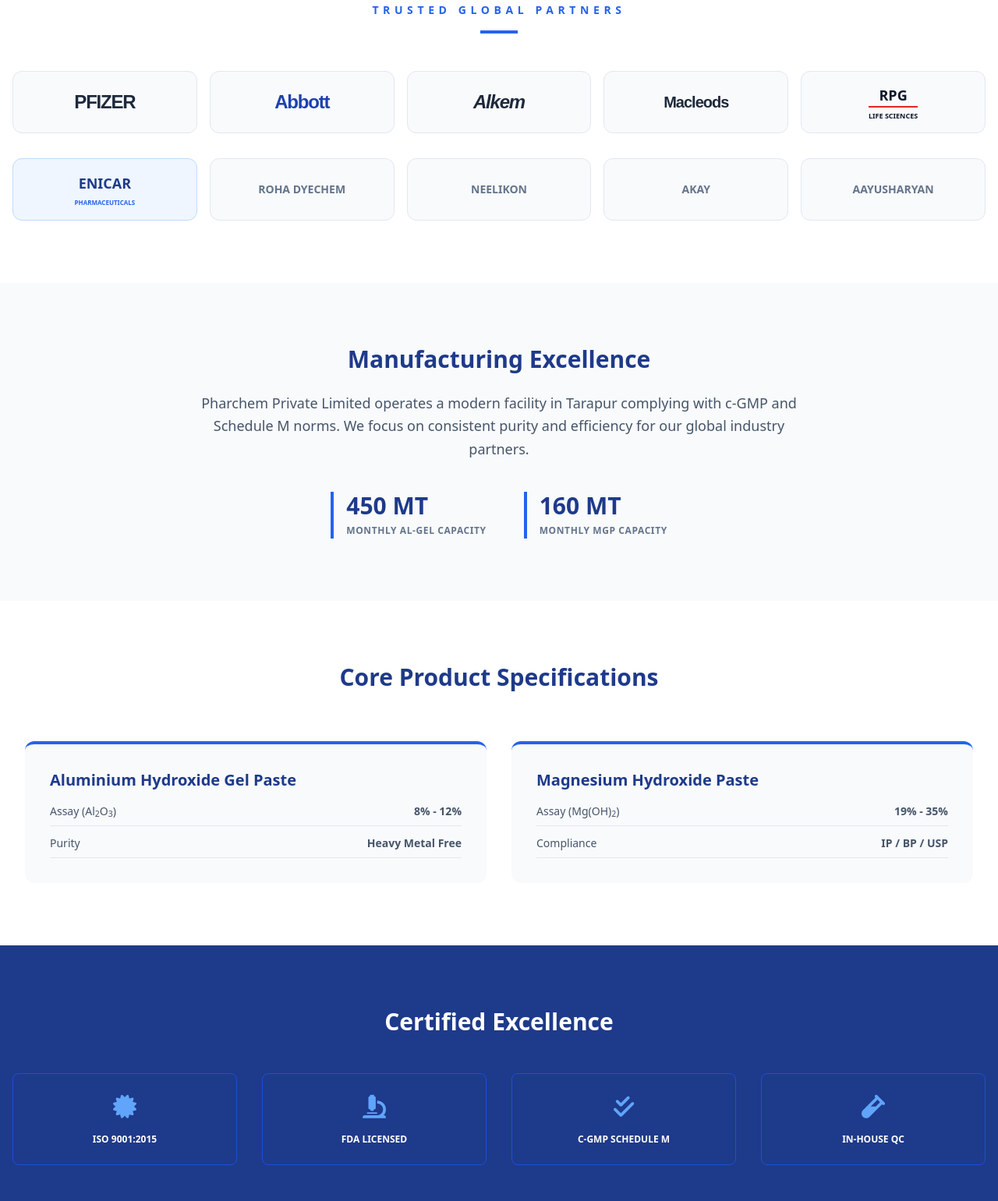
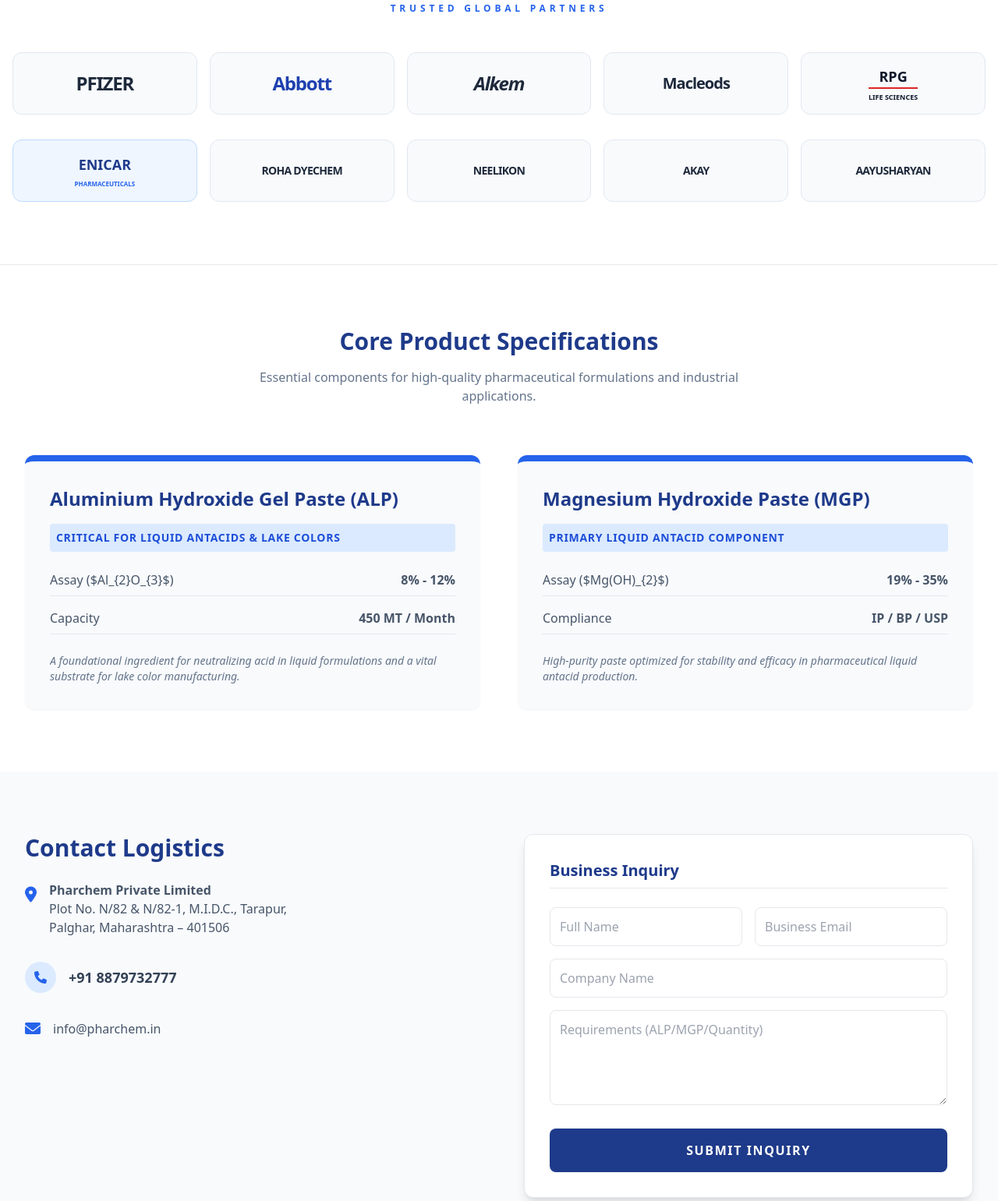
Before and after one commit to Pharchem/pharchem-website, a plain HTML site: page index.html in a window 1280 px wide. Shown: the part 707-2248 px from the top of the page at 78% size. Drawn offline with nearby package versions, Linux system fonts and the light colour scheme.

Commit message:
index.html

```diff
--- a/index.html
+++ b/index.html
@@ -11,7 +11,7 @@
         html { scroll-behavior: smooth; }
         .partner-card { background: #f8fafc; border: 1px solid #e2e8f0; padding: 1.5rem; border-radius: 0.75rem; display: flex; align-items: center; justify-content: center; height: 80px; transition: all 0.3s; }
         .partner-card:hover { border-color: #2563eb; background: white; transform: translateY(-2px); box-shadow: 0 4px 6px -1px rgb(0 0 0 / 0.1); }
-        .logo-text { font-family: sans-serif; font-weight: 900; letter-spacing: -0.05em; color: #1e293b; }
+        .logo-text { font-family: ui-sans-serif, system-ui, -apple-system, sans-serif; font-weight: 900; letter-spacing: -0.05em; color: #1e293b; }
     </style>
 </head>
 <body class="bg-slate-50 text-slate-900 font-sans">
@@ -20,7 +20,11 @@
         <div class="max-w-7xl mx-auto px-4 sm:px-6 lg:px-8">
             <div class="flex justify-between h-20">
                 <div class="flex items-center">
-                    <img src="logo.png" alt="Pharchem Private Limited" class="h-14 w-auto">
+                    <img src="logo.png" alt="Pharchem Private Limited" class="h-14 w-auto" onerror="this.style.display='none'; this.nextElementSibling.style.display='block';">
+                    <div class="hidden flex-col border-l-4 border-blue-600 pl-3">
+                        <span class="text-2xl font-black text-blue-900 leading-none tracking-tighter">PHARCHEM</span>
+                        <span class="text-[10px] font-bold text-blue-600 tracking-[0.3em] uppercase">Private Limited</span>
+                    </div>
                 </div>
                 <div class="hidden md:flex items-center space-x-8 text-sm font-semibold uppercase tracking-wider">
                     <a href="#about" class="hover:text-blue-600 transition">About</a>
@@ -37,21 +41,20 @@
             <div class="max-w-2xl">
                 <span class="inline-block bg-blue-600 text-xs font-bold px-3 py-1 rounded-full mb-4 uppercase tracking-widest">Since 1989</span>
                 <h1 class="text-5xl font-extrabold mb-6 leading-tight">Vertical Integration For Unmatched Quality</h1>
-                <p class="text-lg text-slate-300 mb-8">Specialized manufacturer of non-sterile APIs and pharmaceutical fine chemicals serving global industry leaders for over 35 years.</p>
+                <p class="text-lg text-slate-300 mb-8">Specialized manufacturer of non-sterile APIs and pharmaceutical fine chemicals serving global industry leaders.</p>
                 <div class="flex space-x-4">
                     <a href="Pharchem Brochure Final.pdf" download class="bg-white text-blue-900 px-8 py-3 rounded-lg font-bold hover:bg-slate-100 transition shadow-lg">Download Brochure</a>
-                    <a href="#quality" class="border border-white px-8 py-3 rounded-lg font-bold hover:bg-white/10 transition">Our Quality</a>
+                    <a href="PHARCHEM PRIVATE LIMITED.pptx" download class="border border-white px-8 py-3 rounded-lg font-bold hover:bg-white/10 transition text-center flex items-center">
+                        <i class="fas fa-file-powerpoint mr-2"></i> Presentation
+                    </a>
                 </div>
             </div>
         </div>
     </section>
 
-    <section class="py-20 bg-white">
-        <div class="max-w-7xl mx-auto px-4">
-            <div class="text-center mb-12">
-                <h2 class="text-sm font-bold text-blue-600 uppercase tracking-[0.4em] mb-4">Trusted Global Partners</h2>
-                <div class="w-12 h-1 bg-blue-600 mx-auto"></div>
-            </div>
+    <section class="py-20 bg-white border-b">
+        <div class="max-w-7xl mx-auto px-4 text-center">
+            <h2 class="text-xs font-bold text-blue-600 uppercase tracking-[0.4em] mb-12">Trusted Global Partners</h2>
             <div class="grid grid-cols-2 md:grid-cols-5 gap-4 mb-8">
                 <div class="partner-card"><span class="logo-text text-2xl uppercase">Pfizer</span></div>
                 <div class="partner-card"><span class="logo-text text-2xl text-blue-800">Abbott</span></div>
@@ -71,31 +74,10 @@
                         <span class="text-[8px] font-bold text-blue-600 uppercase">Pharmaceuticals</span>
                     </div>
                 </div>
-                <div class="partner-card"><span class="font-bold text-slate-500 uppercase text-sm">Roha Dyechem</span></div>
-                <div class="partner-card"><span class="font-bold text-slate-500 uppercase text-sm">Neelikon</span></div>
-                <div class="partner-card"><span class="font-bold text-slate-500 uppercase text-sm">Akay</span></div>
-                <div class="partner-card"><span class="font-bold text-slate-500 uppercase text-sm">Aayusharyan</span></div>
-            </div>
-        </div>
-    </section>
-
-    <section id="about" class="py-20 bg-slate-50">
-        <div class="max-w-7xl mx-auto px-4 sm:px-6 lg:px-8">
-            <div class="max-w-3xl mx-auto text-center">
-                <h2 class="text-3xl font-bold text-blue-900 mb-6">Manufacturing Excellence</h2>
-                <p class="text-slate-600 mb-10 leading-relaxed text-lg">
-                    Pharchem Private Limited operates a modern facility in Tarapur complying with c-GMP and Schedule M norms. We focus on consistent purity and efficiency for our global industry partners.
-                </p>
-                <div class="flex justify-center space-x-12">
-                    <div class="border-l-4 border-blue-600 pl-4 text-left">
-                        <span class="block text-3xl font-bold text-blue-900">450 MT</span>
-                        <span class="text-xs text-slate-500 uppercase font-bold tracking-wider">Monthly Al-Gel Capacity</span>
-                    </div>
-                    <div class="border-l-4 border-blue-600 pl-4 text-left">
-                        <span class="block text-3xl font-bold text-blue-900">160 MT</span>
-                        <span class="text-xs text-slate-500 uppercase font-bold tracking-wider">Monthly MGP Capacity</span>
-                    </div>
-                </div>
+                <div class="partner-card"><span class="logo-text text-sm uppercase">Roha Dyechem</span></div>
+                <div class="partner-card"><span class="logo-text text-sm uppercase">Neelikon</span></div>
+                <div class="partner-card"><span class="logo-text text-sm uppercase">Akay</span></div>
+                <div class="partner-card"><span class="logo-text text-sm uppercase">Aayusharyan</span></div>
             </div>
         </div>
     </section>
@@ -103,86 +85,72 @@
     <section id="products" class="py-20 bg-white">
         <div class="max-w-7xl mx-auto px-4 sm:px-6 lg:px-8">
             <div class="text-center mb-16">
-                <h2 class="text-3xl font-bold text-blue-900">Core Product Specifications</h2>
+                <h2 class="text-3xl font-bold text-blue-900 mb-4">Core Product Specifications</h2>
+                <p class="text-slate-500 max-w-2xl mx-auto">Essential components for high-quality pharmaceutical formulations and industrial applications.</p>
             </div>
-            <div class="grid md:grid-cols-2 gap-8">
-                <div class="bg-slate-50 p-8 rounded-xl border-t-4 border-blue-600">
-                    <h3 class="text-xl font-bold text-blue-900 mb-4">Aluminium Hydroxide Gel Paste</h3>
-                    <ul class="space-y-3 text-slate-600 text-sm">
-                        <li class="flex justify-between border-b pb-2"><span>Assay (Al<sub>2</sub>O<sub>3</sub>)</span> <span class="font-bold">8% - 12%</span></li>
-                        <li class="flex justify-between border-b pb-2"><span>Purity</span> <span class="font-bold">Heavy Metal Free</span></li>
+            <div class="grid md:grid-cols-2 gap-12">
+                <div class="bg-slate-50 p-8 rounded-xl border-t-8 border-blue-600 shadow-sm">
+                    <h3 class="text-2xl font-bold text-blue-900 mb-4">Aluminium Hydroxide Gel Paste (ALP)</h3>
+                    <p class="text-blue-700 font-bold text-sm mb-6 uppercase tracking-wider bg-blue-100 p-2 rounded">Critical for Liquid Antacids & Lake Colors</p>
+                    <ul class="space-y-4 text-slate-600">
+                        <li class="flex justify-between border-b pb-2"><span>Assay ($Al_{2}O_{3}$)</span> <span class="font-bold">8% - 12%</span></li>
+                        <li class="flex justify-between border-b pb-2"><span>Capacity</span> <span class="font-bold">450 MT / Month</span></li>
+                        <li class="text-sm pt-2 italic text-slate-500 line-clamp-2">A foundational ingredient for neutralizing acid in liquid formulations and a vital substrate for lake color manufacturing.</li>
                     </ul>
                 </div>
-                <div class="bg-slate-50 p-8 rounded-xl border-t-4 border-blue-600">
-                    <h3 class="text-xl font-bold text-blue-900 mb-4">Magnesium Hydroxide Paste</h3>
-                    <ul class="space-y-3 text-slate-600 text-sm">
-                        <li class="flex justify-between border-b pb-2"><span>Assay (Mg(OH)<sub>2</sub>)</span> <span class="font-bold">19% - 35%</span></li>
+                <div class="bg-slate-50 p-8 rounded-xl border-t-8 border-blue-600 shadow-sm">
+                    <h3 class="text-2xl font-bold text-blue-900 mb-4">Magnesium Hydroxide Paste (MGP)</h3>
+                    <p class="text-blue-700 font-bold text-sm mb-6 uppercase tracking-wider bg-blue-100 p-2 rounded">Primary Liquid Antacid Component</p>
+                    <ul class="space-y-4 text-slate-600">
+                        <li class="flex justify-between border-b pb-2"><span>Assay ($Mg(OH)_{2}$)</span> <span class="font-bold">19% - 35%</span></li>
                         <li class="flex justify-between border-b pb-2"><span>Compliance</span> <span class="font-bold">IP / BP / USP</span></li>
+                        <li class="text-sm pt-2 italic text-slate-500 line-clamp-2">High-purity paste optimized for stability and efficacy in pharmaceutical liquid antacid production.</li>
                     </ul>
                 </div>
             </div>
         </div>
     </section>
 
-    <section id="quality" class="py-20 bg-blue-900 text-white">
-        <div class="max-w-7xl mx-auto px-4 text-center">
-            <h2 class="text-3xl font-bold mb-12">Certified Excellence</h2>
-            <div class="grid grid-cols-2 md:grid-cols-4 gap-8">
-                <div class="p-6 border border-blue-700 rounded-lg">
-                    <i class="fas fa-certificate text-3xl mb-4 text-blue-400"></i>
-                    <p class="font-bold uppercase text-xs">ISO 9001:2015</p>
-                </div>
-                <div class="p-6 border border-blue-700 rounded-lg">
-                    <i class="fas fa-microscope text-3xl mb-4 text-blue-400"></i>
-                    <p class="font-bold uppercase text-xs">FDA Licensed</p>
-                </div>
-                <div class="p-6 border border-blue-700 rounded-lg">
-                    <i class="fas fa-check-double text-3xl mb-4 text-blue-400"></i>
-                    <p class="font-bold uppercase text-xs">c-GMP Schedule M</p>
-                </div>
-                <div class="p-6 border border-blue-700 rounded-lg">
-                    <i class="fas fa-vial text-3xl mb-4 text-blue-400"></i>
-                    <p class="font-bold uppercase text-xs">In-house QC</p>
-                </div>
-            </div>
-        </div>
-    </section>
-
-    <section id="contact" class="py-20 bg-white">
+    <section id="contact" class="py-20 bg-slate-50">
         <div class="max-w-7xl mx-auto px-4 sm:px-6 lg:px-8">
             <div class="grid md:grid-cols-2 gap-16">
                 <div>
-                    <h2 class="text-3xl font-bold text-blue-900 mb-6">Get in Touch</h2>
-                    <div class="space-y-6">
+                    <h2 class="text-3xl font-bold text-blue-900 mb-6">Contact Logistics</h2>
+                    <div class="space-y-8">
                         <div class="flex items-start space-x-4">
-                            <i class="fas fa-map-marker-alt text-blue-600 mt-1"></i>
-                            <p class="text-slate-600 text-sm"><strong>Pharchem Private Limited</strong><br>Plot No. N/82 & N/82-1, M.I.D.C., Tarapur,<br>Palghar, Maharashtra – 401506</p>
+                            <i class="fas fa-map-marker-alt text-blue-600 text-xl mt-1"></i>
+                            <p class="text-slate-600"><strong>Pharchem Private Limited</strong><br>Plot No. N/82 & N/82-1, M.I.D.C., Tarapur,<br>Palghar, Maharashtra – 401506</p>
                         </div>
+                        <a href="tel:+918879732777" class="flex items-center space-x-4 hover:text-blue-600 transition group">
+                            <div class="w-10 h-10 bg-blue-100 rounded-full flex items-center justify-center group-hover:bg-blue-600">
+                                <i class="fas fa-phone text-blue-600 group-hover:text-white"></i>
+                            </div>
+                            <span class="text-lg font-bold text-slate-700">+91 8879732777</span>
+                        </a>
                         <div class="flex items-center space-x-4">
-                            <i class="fas fa-phone text-blue-600"></i>
-                            <p class="text-slate-600 text-sm">+91 8879732777</p>
-                        </div>
-                        <div class="flex items-center space-x-4">
-                            <i class="fas fa-envelope text-blue-600"></i>
-                            <p class="text-slate-600 text-sm">info@pharchem.in</p>
+                            <i class="fas fa-envelope text-blue-600 text-xl"></i>
+                            <p class="text-slate-600">info@pharchem.in</p>
                         </div>
                     </div>
                 </div>
-                <form class="bg-slate-50 p-8 rounded-xl border shadow-sm">
-                    <div class="grid grid-cols-2 gap-4 mb-4">
-                        <input type="text" placeholder="Name" class="p-3 border rounded-lg w-full text-sm">
-                        <input type="email" placeholder="Email" class="p-3 border rounded-lg w-full text-sm">
+
+                <form id="contactForm" class="bg-white p-8 rounded-xl border shadow-lg" onsubmit="alert('Thank you! Your inquiry has been sent to info@pharchem.in'); return false;">
+                    <h3 class="text-xl font-bold mb-6 text-blue-900 border-b pb-2">Business Inquiry</h3>
+                    <div class="grid grid-cols-1 md:grid-cols-2 gap-4 mb-4">
+                        <input type="text" required placeholder="Full Name" class="p-3 border rounded-lg w-full outline-blue-600">
+                        <input type="email" required placeholder="Business Email" class="p-3 border rounded-lg w-full outline-blue-600">
                     </div>
-                    <textarea placeholder="Requirements" rows="4" class="p-3 border rounded-lg w-full mb-4 text-sm"></textarea>
-                    <button type="button" class="w-full bg-blue-900 text-white font-bold py-3 rounded-lg text-sm uppercase">Submit Inquiry</button>
+                    <input type="text" placeholder="Company Name" class="p-3 border rounded-lg w-full mb-4 outline-blue-600">
+                    <textarea required placeholder="Requirements (ALP/MGP/Quantity)" rows="4" class="p-3 border rounded-lg w-full mb-6 outline-blue-600"></textarea>
+                    <button type="submit" class="w-full bg-blue-900 text-white font-bold py-4 rounded-lg hover:bg-blue-800 transition uppercase tracking-widest">Submit Inquiry</button>
                 </form>
             </div>
         </div>
     </section>
 
     <footer class="bg-slate-900 text-slate-400 py-12 text-center text-xs">
-        <p class="text-white font-bold mb-2 uppercase">Pharchem Private Limited</p>
-        <p>© 2026 pharchem.in. All Rights Reserved. Manufacturing in Tarapur, Maharashtra.</p>
+        <p class="text-white font-bold mb-2 uppercase tracking-[0.2em]">Pharchem Private Limited</p>
+        <p>© 2026 pharchem.in. All Rights Reserved. Manufacturing in Tarapur Industrial Area.</p>
     </footer>
 
 </body>
```
